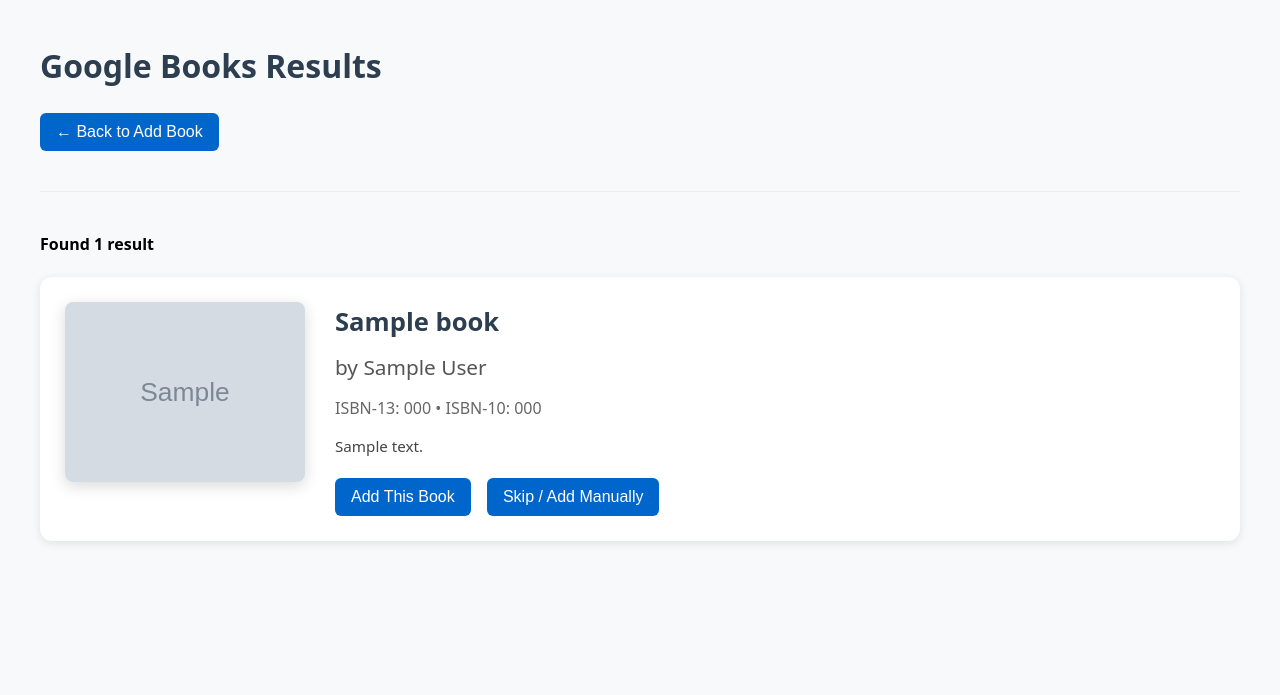
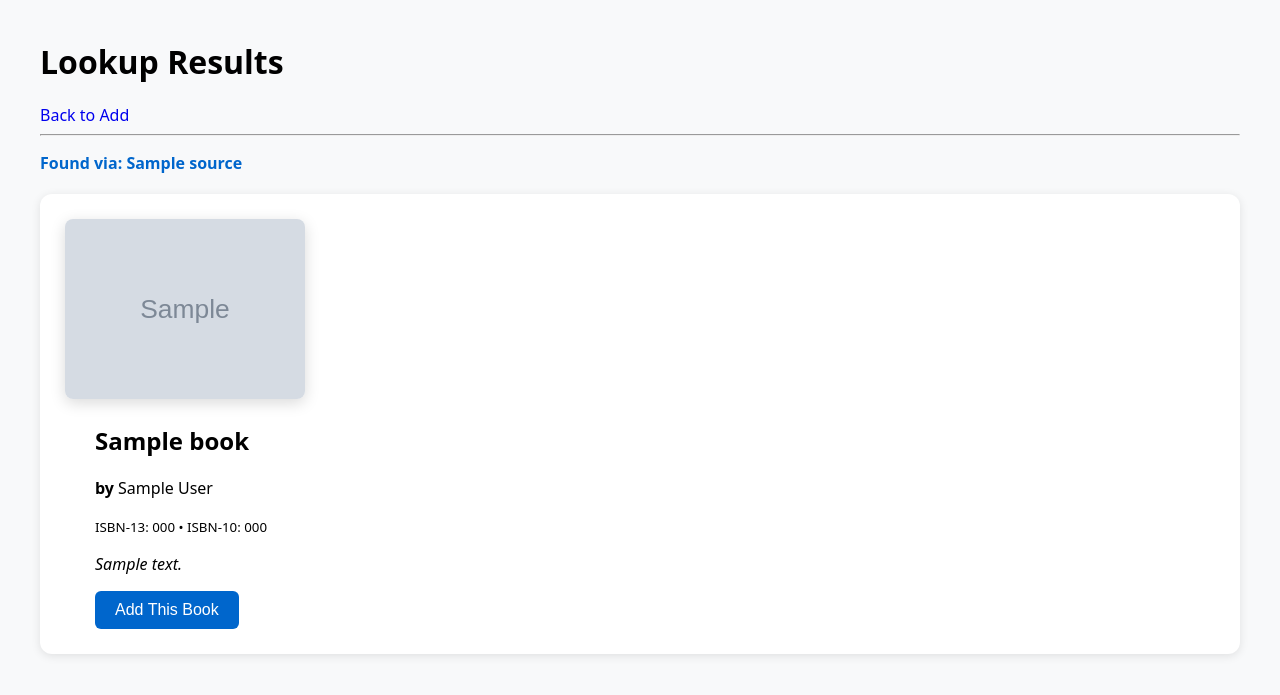
Before and after one commit to evohnave/BookTracker, a FastAPI app: template templates/lookup.html in a window 1280 px wide. Shown: the top 695 px of the page. Run offline with FastAPI, Linux system fonts and the light colour scheme; the template is opened without the code that fills it: most values are stand-ins (such as "Sample title", 1, 10 or a date in 2020); grey boxes marked "Sample" are stand-in pictures.

Commit message:
more-search, but not working

```diff
--- a/main.py
+++ b/main.py
@@ -1,26 +1,19 @@
-# main.py — FINAL, COMPLETE, WORKING BookTracker with static covers
+# main.py — FINAL, WORKING with triple lookup + proper error handling
 from fastapi import FastAPI, Form, Request, Depends, HTTPException
 from fastapi.responses import HTMLResponse, RedirectResponse
 from fastapi.templating import Jinja2Templates
-from fastapi.staticfiles import StaticFiles   # ← This serves your static/ folder
+from fastapi.staticfiles import StaticFiles
 from sqlalchemy.ext.asyncio import AsyncSession
-from sqlalchemy import select, or_, update, delete, text
-from datetime import date
-from decimal import Decimal
 
-# Absolute imports
 from database import init_db, get_db
-from models import Book
 from crud.book import get_books, add_copy_or_create, get_book, update_book, delete_book
-from services.google_books import lookup, general_lookup
+from services.google_books import master_lookup as lookup  # ← This is the magic one
 from schemas import BookCreate
 
 app = FastAPI(title="BookTracker")
+app.mount("/static", StaticFiles(directory="static"), name="static")
+templates = Jinja2Templates(directory="templates")
 
-# SERVE STATIC FILES — this is what makes /static/no-cover.jpg work
-app.mount("/static", StaticFiles(directory="static"), name="static")
-
-templates = Jinja2Templates(directory="templates")
 app.add_event_handler("startup", init_db)
 
 @app.get("/", response_class=HTMLResponse)
@@ -44,20 +37,20 @@ async def lookup_books(
     request: Request = None,
     db: AsyncSession = Depends(get_db)
 ):
-    results = await general_lookup(title=title.strip(), author=author.strip(), isbn=isbn.strip(), lccn=lccn.strip())
-    query_data = {"title": title, "author": author, "isbn": isbn, "lccn": lccn}
+    result, source = await lookup(isbn=isbn.strip())
 
-    if not results:
+    if not result:
         return templates.TemplateResponse("add.html", {
             "request": request,
-            "query": query_data,
-            "error": "No results — add manually below"
+            "query": {"title": title, "author": author, "isbn": isbn, "lccn": lccn},
+            "error": f"ISBN {isbn or 'unknown'} not found in any source — add manually below"
         })
 
     return templates.TemplateResponse("lookup.html", {
         "request": request,
-        "results": results,
-        "query": query_data
+        "results": [result],
+        "source": source,
+        "query": {"title": title, "author": author, "isbn": isbn, "lccn": lccn}
     })
 
 @app.post("/add_selected")
@@ -86,13 +79,21 @@ async def add_selected(
         return HTMLResponse(f"""
         <h2>Added Another Copy!</h2>
         <p>You now have <strong>{result_book.copies} copies</strong> of <em>{title}</em> by {author}</p>
-        <a href="/">← Back to Library</a>
+        <a href="/">Back to Library</a>
         """)
 
     return RedirectResponse("/", status_code=303)
 
-@app.post("/add_manual")
-async def add_manual(
+@app.get("/edit/{book_id}", response_class=HTMLResponse)
+async def edit_form(book_id: int, request: Request, db: AsyncSession = Depends(get_db)):
+    book = await get_book(db, book_id)
+    if not book:
+        raise HTTPException(404, "Book not found")
+    return templates.TemplateResponse("edit.html", {"request": request, "book": book})
+
+@app.post("/edit/{book_id}")
+async def update_book_route(
+    book_id: int,
     title: str = Form(...),
     author: str = Form(...),
     isbn13: str = Form(""),
@@ -106,69 +107,12 @@ async def add_manual(
     comment: str = Form(""),
     db: AsyncSession = Depends(get_db)
 ):
-    price = Decimal(purchase_price) if purchase_price else None
-    try:
-        purchased = date.fromisoformat(date_purchased) if date_purchased else None
-    except:
-        purchased = None
-    try:
-        read = date.fromisoformat(date_read) if date_read else None
-    except:
-        read = None
-
-    book_data = BookCreate(
-        title=title,
-        author=author,
-        isbn13=isbn13 or None,
-        isbn10=isbn10 or None,
-        lccn=lccn or None,
-        copies=max(1, copies),
-        purchase_price=price,
-        date_purchased=purchased,
-        date_read=read,
-        comment=comment or None,
-        cover_url=cover_url.strip() or None
-    )
-    await add_copy_or_create(db, book_data)
-    return RedirectResponse("/", status_code=303)
-
-@app.get("/edit/{book_id}", response_class=HTMLResponse)
-async def edit_form(book_id: int, request: Request, db: AsyncSession = Depends(get_db)):
-    book = await get_book(db, book_id)
-    if not book:
-        raise HTTPException(404, "Book not found")
-    return templates.TemplateResponse("edit.html", {"request": request, "book": book})
-
-
-@app.post("/edit/{book_id}")
-async def update_book_route(
-    book_id: int,
-    title: str = Form(...),
-    author: str = Form(...),
-    isbn13: str = Form(""),
-    isbn10: str = Form(""),
-    lccn: str = Form(""),
-    copies: int = Form(1),
-    cover_url: str = Form(""),           # ← NEW: accept cover URL
-    purchase_price: str = Form(""),
-    date_purchased: str = Form(""),
-    date_read: str = Form(""),
-    comment: str = Form(""),
-    db: AsyncSession = Depends(get_db)
-):
     from decimal import Decimal
     from datetime import date
 
     price = Decimal(purchase_price) if purchase_price else None
-
-    try:
-        purchased = date.fromisoformat(date_purchased) if date_purchased else None
-    except:
-        purchased = None
-    try:
-        read = date.fromisoformat(date_read) if date_read else None
-    except:
-        read = None
+    purchased = date.fromisoformat(date_purchased) if date_purchased else None
+    read = date.fromisoformat(date_read) if date_read else None
 
     book_data = {
         "title": title,
@@ -177,13 +121,12 @@ async def update_book_route(
         "isbn10": isbn10 or None,
         "lccn": lccn or None,
         "copies": max(1, copies),
-        "cover_url": cover_url.strip() or None,   # ← NEW: save cover URL
+        "cover_url": cover_url or None,
         "purchase_price": price,
         "date_purchased": purchased,
         "date_read": read,
         "comment": comment or None
     }
-
     await db.execute(update(Book).where(Book.id == book_id).values(**book_data))
     await db.commit()
     return RedirectResponse("/", status_code=303)
--- a/templates/lookup.html
+++ b/templates/lookup.html
@@ -1,59 +1,37 @@
 <!DOCTYPE html>
 <html>
 <head>
+<head>
     <title>Lookup Results - BookTracker</title>
-    <meta charset="utf-8">
     <style>
-        body {font-family:system-ui, sans-serif; margin:40px; background:#f8f9fa; line-height:1.6;}
-        h1 {color:#2c3e50;}
-        input, button {padding:10px 16px; font-size:16px; border-radius:6px;}
-        button {background:#0066cc; color:white; border:none; cursor:pointer;}
-        button:hover {background:#0052a3;}
-        img {max-height:180px; border-radius:8px; box-shadow:0 4px 15px rgba(0,0,0,0.15);}
-        .result {background:white; padding:25px; margin:20px 0; border-radius:12px;
-                 box-shadow:0 2px 10px rgba(0,0,0,0.1); display:flex; align-items:flex-start;}
-        .info {margin-left:30px; flex:1;}
-        .title {font-size:1.6em; font-weight:bold; color:#2c3e50; margin-bottom:8px;}
-        .author {font-size:1.3em; color:#555; margin-bottom:12px;}
-        .meta {color:#666; margin:8px 0;}
-        .description {margin-top:12px; color:#444; font-size:0.95em;}
-        .actions {margin-top:20px;}
-        .actions button {margin-right:12px;}
-        .no-results {font-style:italic; color:#777;}
-        hr {margin:40px 0; border:none; border-top:1px solid #eee;}
+        body {font-family:system-ui;margin:40px;background:#f8f9fa;}
+        img {max-height:180px;border-radius:8px;box-shadow:0 4px 15px rgba(0,0,0,0.15);}
+        .result {background:white;padding:25px;margin:20px 0;border-radius:12px;box-shadow:0 2px 10px rgba(0,0,0,0.1);}
+        .source {color:#0066cc;font-weight:bold;margin-bottom:15px;}
+        button {padding:10px 20px;font-size:16px;border-radius:6px;background:#0066cc;color:white;border:none;cursor:pointer;}
         a {text-decoration:none;}
     </style>
 </head>
 <body>
-
-<h1>Google Books Results</h1>
-
-<a href="/add"><button>← Back to Add Book</button></a>
+<h1>Lookup Results</h1>
+<a href="/add">Back to Add</a>
 <hr>
 
 {% if results %}
-    <p><strong>Found {{ results|length }} result{{ '' if results|length == 1 else 's' }}</strong></p>
-
+    <p class="source">Found via: <strong>{{ source }}</strong></p>
     {% for book in results %}
         <div class="result">
             <img src="{{ book.cover_url or '/static/no-cover.jpg' }}" alt="Cover">
-            <div class="info">
-                <div class="title">{{ book.title }}</div>
-                <div class="author">by {{ book.author }}</div>
-
-                <div class="meta">
-                    {% if book.isbn13 %}ISBN-13: {{ book.isbn13 }}{% endif %}
-                    {% if book.isbn10 %} • ISBN-10: {{ book.isbn10 }}{% endif %}
-                </div>
-
+            <div style="margin-left:30px;">
+                <h2>{{ book.title }}</h2>
+                <p><strong>by</strong> {{ book.author }}</p>
+                {% if book.isbn13 or book.isbn10 %}
+                    <p><small>ISBN-13: {{ book.isbn13 or 'N/A' }} • ISBN-10: {{ book.isbn10 or 'N/A' }}</small></p>
+                {% endif %}
                 {% if book.description %}
-                    <div class="description">
-                        {{ book.description[:400] }}{% if book.description|length > 400 %}...{% endif %}
-                    </div>
+                    <p><em>{{ book.description[:300] }}{% if book.description|length > 300 %}...{% endif %}</em></p>
                 {% endif %}
-
-                <div class="actions">
-                    <form method="post" action="/add_selected" style="display:inline;">
+                <form method="post" action="/add_selected" style="margin-top:15px;">
                     <input type="hidden" name="title" value="{{ book.title }}">
                     <input type="hidden" name="author" value="{{ book.author }}">
                     <input type="hidden" name="isbn13" value="{{ book.isbn13 or '' }}">
@@ -63,15 +41,13 @@
                     <input type="hidden" name="lccn" value="{{ query.lccn or '' }}">
                     <button type="submit">Add This Book</button>
                 </form>
-                    <a href="/add"><button type="button">Skip / Add Manually</button></a>
             </div>
         </div>
     </div>
     {% endfor %}
-
 {% else %}
-    <p class="no-results">No books found for your search.</p>
-    <p><a href="/add"><button>Add Manually Instead</button></a></p>
+    <p><strong>No book found</strong> — please add manually below or try a different ISBN.</p>
+    <a href="/add"><button>Add Manually</button></a>
 {% endif %}
 
 </body>
```
Also changed, not shown: services/google_books.py (+83 -52 lines). Lines whose indentation alone changed are shown as unchanged.
